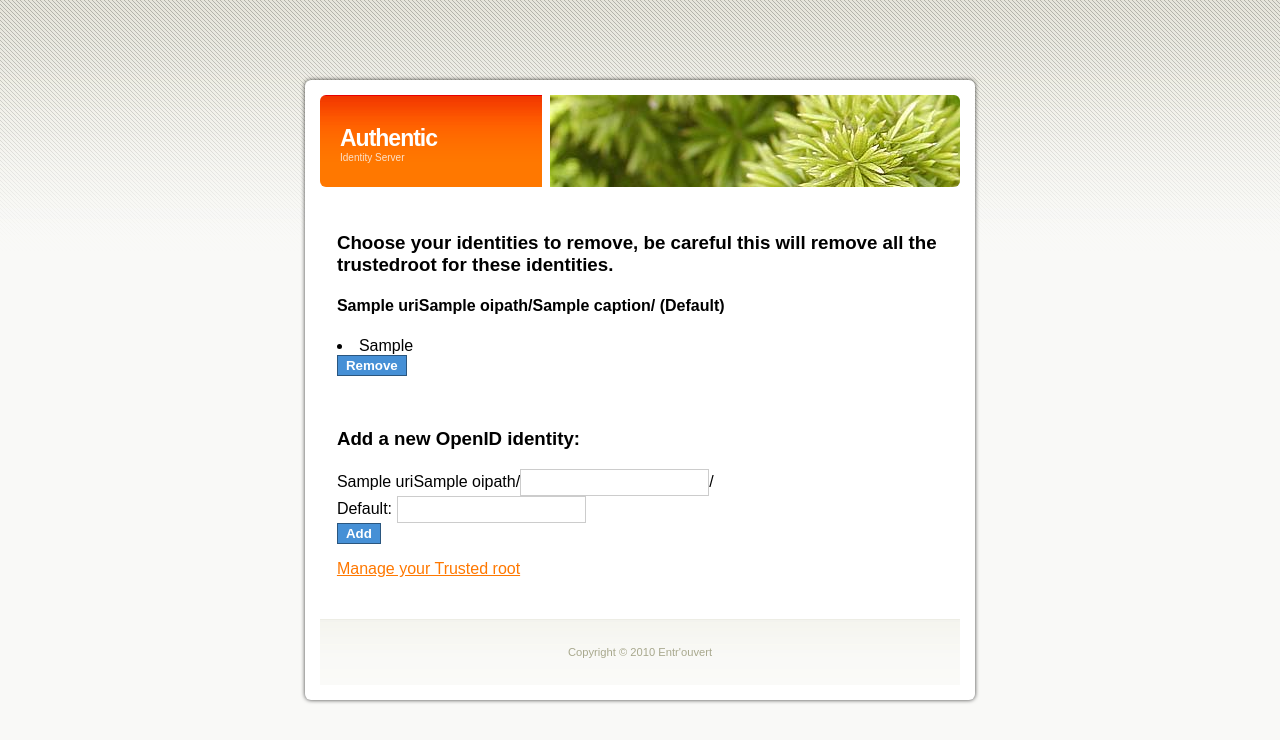
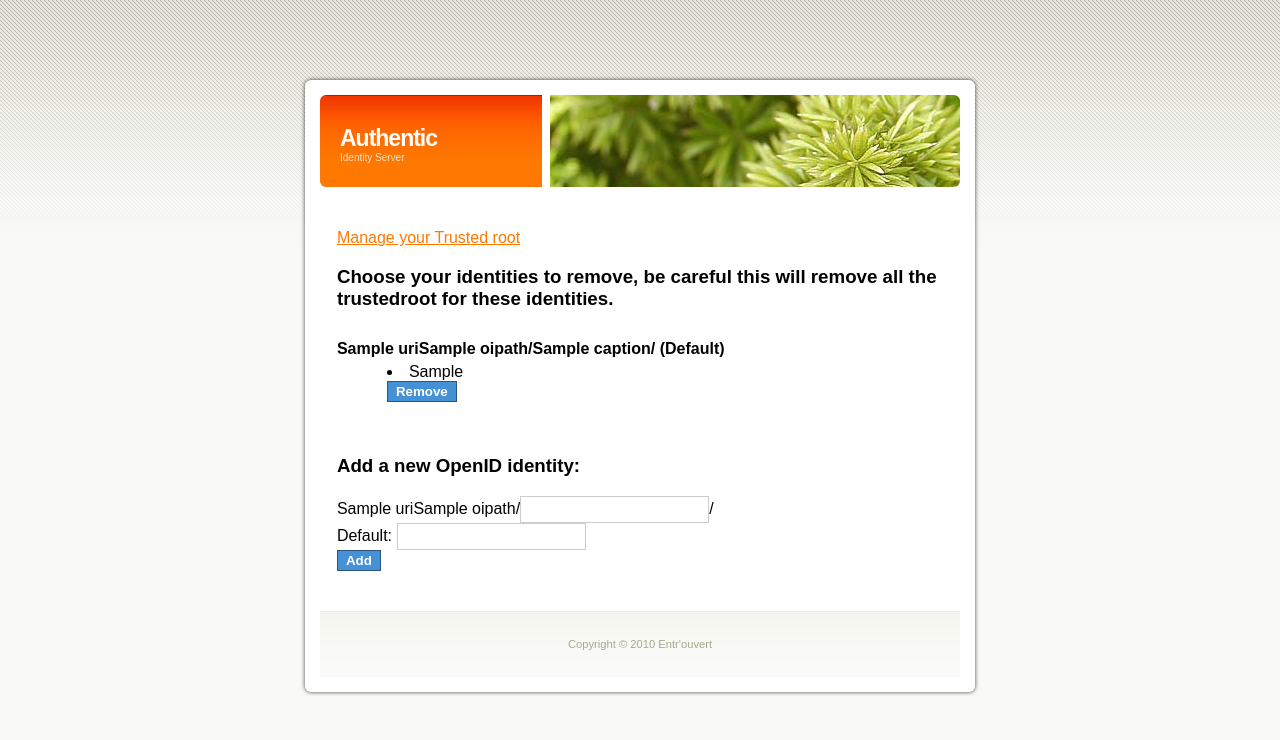
Before and after one commit to incuna/authentic, a Django app: template templates/django_openid_provider/manage_id.html in a window 1280 px wide. Shown: the top 740 px of the page. Run offline with Django 3.2, Linux system fonts and the light colour scheme; the template is opened without the code that fills it: most values are stand-ins (such as "Sample title", 1, 10 or a date in 2020); form fields are guessed from the names that the template uses.

Commit message:
[openid_provider] Fix the addopendid bug and improve template for manageid page
Improve template :
- Show the error message to the user
- Improve the layout
Correct the addopenid bug
- Correct the function to add an new openid identifier
- Handle error message
- An openid identifier can now contain letters, numbers and underscore

```diff
--- a/media/css/style.css
+++ b/media/css/style.css
@@ -223,3 +223,12 @@ a.openid_large_btn:focus {
 	clear: both;
 	padding-top: 2.5em;
 }
+
+li.indented {
+    margin-left: 50px;
+}
+
+div#content h4{
+    margin-bottom: 5px;
+    margin-top: 30px;
+}
--- a/settings.py
+++ b/settings.py
@@ -117,6 +117,8 @@ INSTALLED_APPS = (
     'authentic.admin_log_view',
 )
 
+MESSAGE_STORAGE = 'django.contrib.messages.storage.session.SessionStorage'
+
 # Registration settings
 ACCOUNT_ACTIVATION_DAYS = 2
 EMAIL_HOST = 'localhost'
--- a/templates/django_openid_provider/manage_id.html
+++ b/templates/django_openid_provider/manage_id.html
@@ -6,6 +6,12 @@
 {% endblock %}
 
 {% block content %}
+{% if message %}
+<ul class="errorlist">{{ message }}</ul>
+{% endif %}
+<p>
+<a href="/openid/manage/">Manage your Trusted root</a>
+</p>
 <h3> Choose your identities to remove, be careful this will remove all the trustedroot for these identities.</h3>
 <form action="." id="form1" method="post">
 {% for key,value in openids.items %}
@@ -15,14 +21,17 @@
     {% endif %}
     </h4>
     {% for key2, value2 in value.trustroot.items %}
-        <li> {{ value2 }} </li>
+        <li class="indented"> {{ value2 }} </li>
     {% empty %}
-    There is no trustedroot for this identity<br>
+    <span style="margin-left: 50px">There is no trustedroot for this identity</span><br>
     {% endfor %}
-    <input type = "submit" name = {{ value.caption }} value = "Remove" />
+    <span style="margin-left: 50px">
     {% if not value.Default %}
         <input type = "submit" name= {{ value.caption }} value = "Make default" />
     {% endif %}
+    <input type = "submit" name = {{ value.caption }} value = "Remove"/>
+    </span>
+    <br>
 </p>
 {% endfor %}
 </form>
@@ -38,7 +47,4 @@
     <input type = "submit" value = "Add" />
     </p>
 </form>
-<p>
-<a href="/openid/manage/">Manage your Trusted root</a>
-</p>
 {% endblock %}
```
Also changed, not shown: django_openid_provider/views.py (+18 -9 lines).
